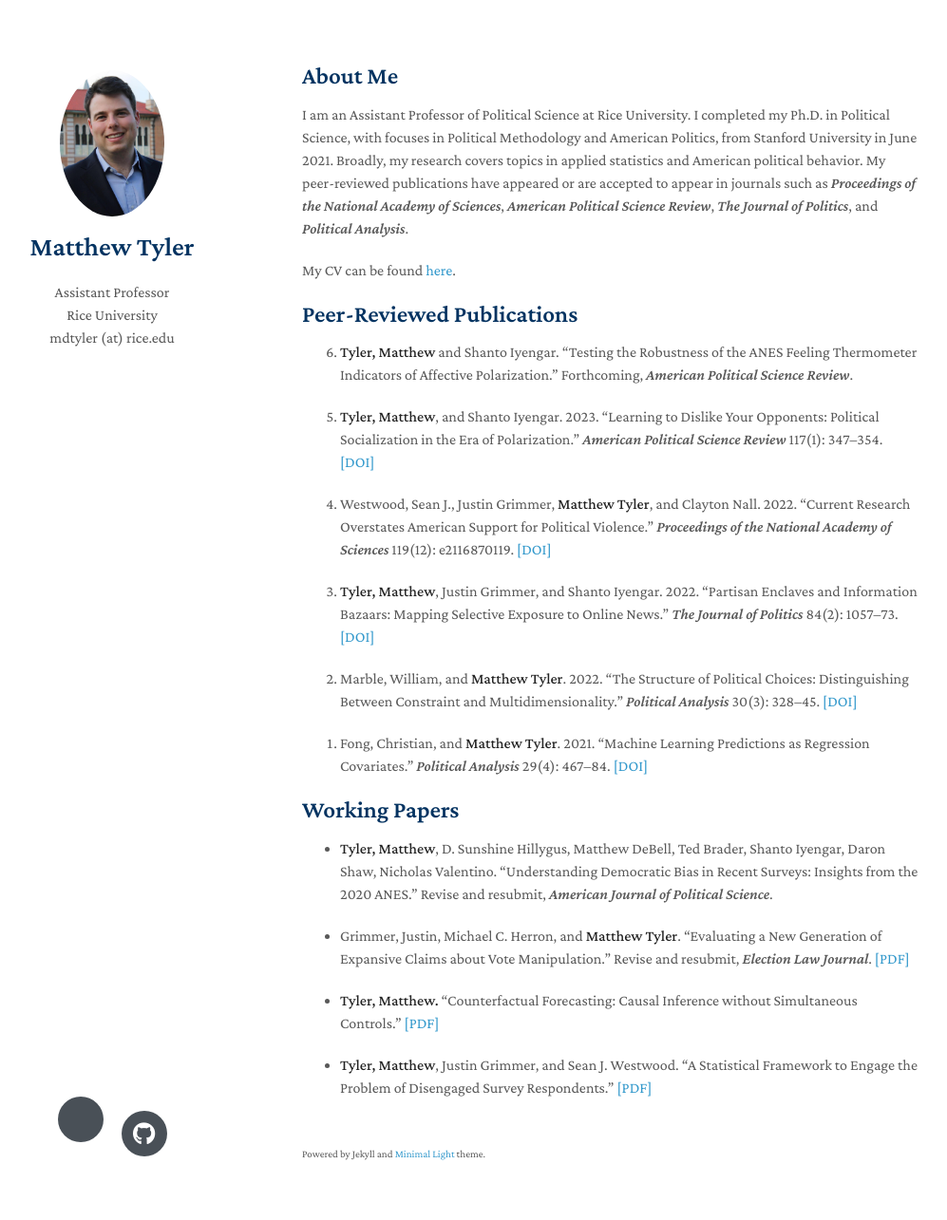
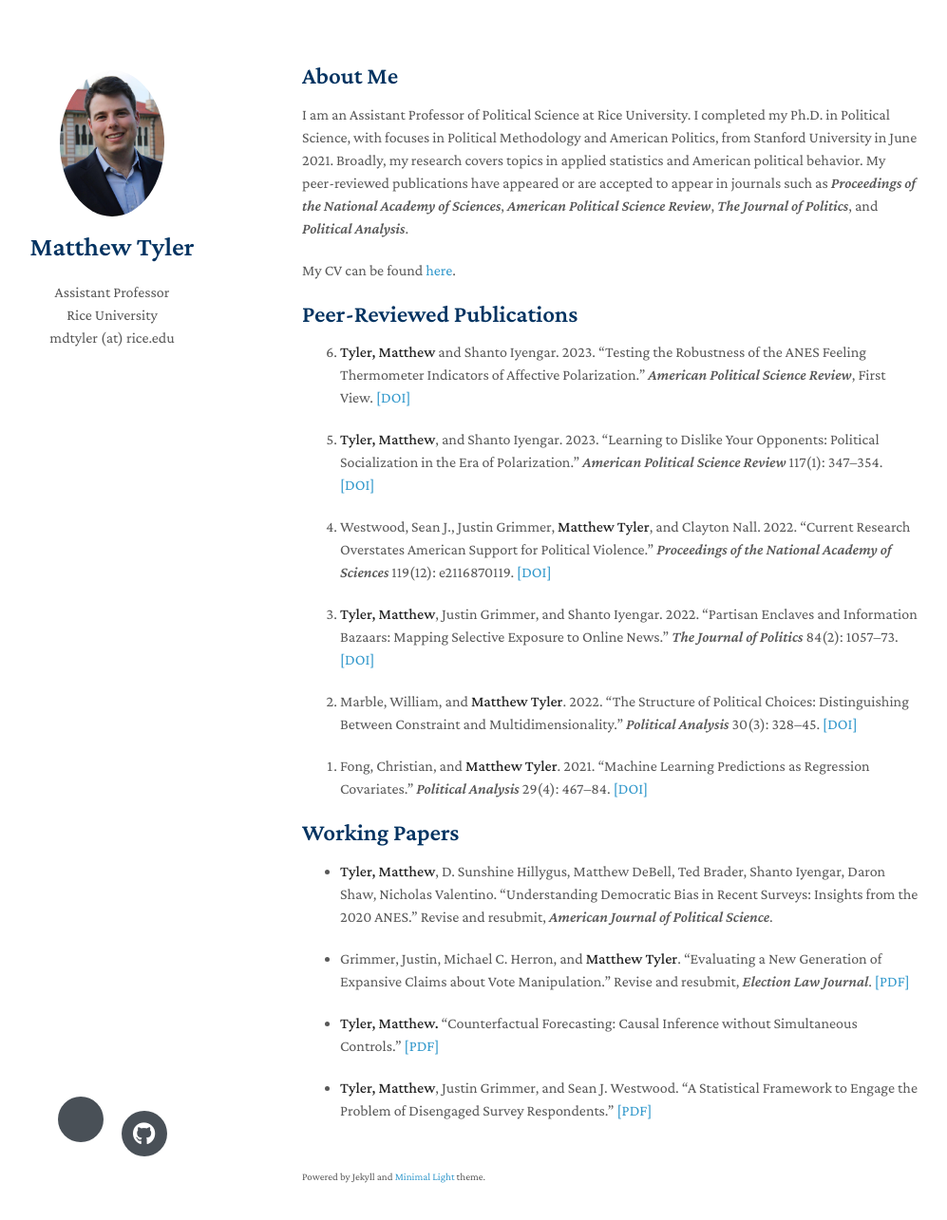
Before and after one commit to matthewtyler/matthewtyler.github.io, a Jekyll site: the page built from index.md, in a window 1280 px wide and 1320 px high. Shown: the top 1285 px of the window at 95% size, without its empty margins (152-1149 px from the left). Built offline with Jekyll 4.4.1, drawn with Linux system fonts in a browser that asks for light colours; nearby versions of some CDN libraries; a style sheet for code colours, icons or effects is not loaded; our own code applies the rules of GitHub Pages for plain Markdown files.

Commit message:
Update index.md

```diff
--- a/index.md
+++ b/index.md
@@ -12,7 +12,7 @@ My CV can be found [here](https://www.dropbox.com/s/sm0pfjekpzdykd7/CV.pdf?dl=0)
 
 {: reversed="reversed"}
 
-6. **Tyler, Matthew** and Shanto Iyengar. "Testing the Robustness of the ANES Feeling Thermometer Indicators of Affective Polarization." Forthcoming, *American Political Science Review*.
+6. **Tyler, Matthew** and Shanto Iyengar. 2023. "Testing the Robustness of the ANES Feeling Thermometer Indicators of Affective Polarization." *American Political Science Review*, First View. [[DOI]](https://doi.org/10.1017/S0003055423001302)
 
 5. **Tyler, Matthew**, and Shanto Iyengar. 2023. "Learning to Dislike Your Opponents: Political Socialization in the Era of Polarization." *American Political Science Review* 117(1): 347–354. [[DOI]](https://doi.org/10.1017/S000305542200048X)
 
```
